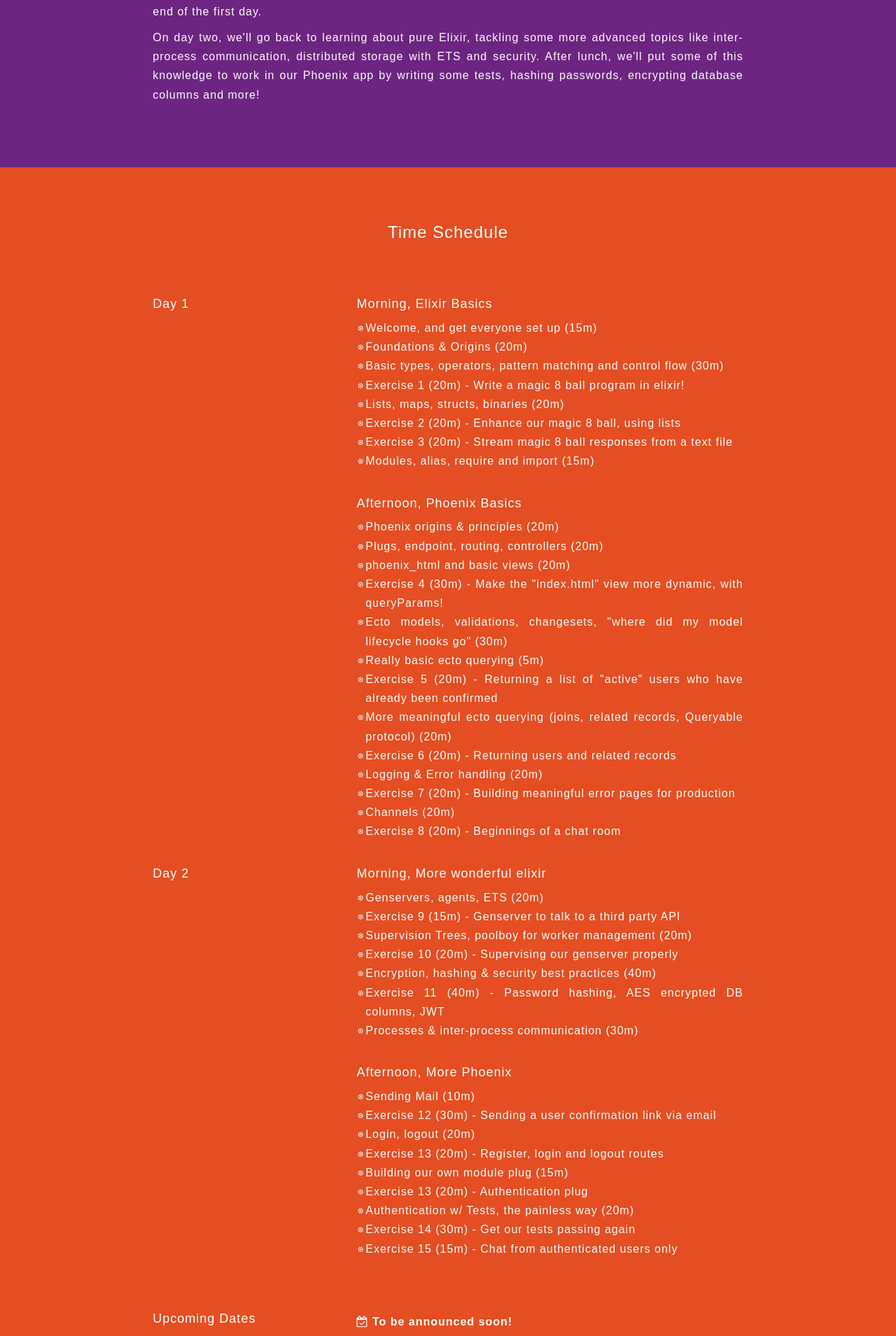
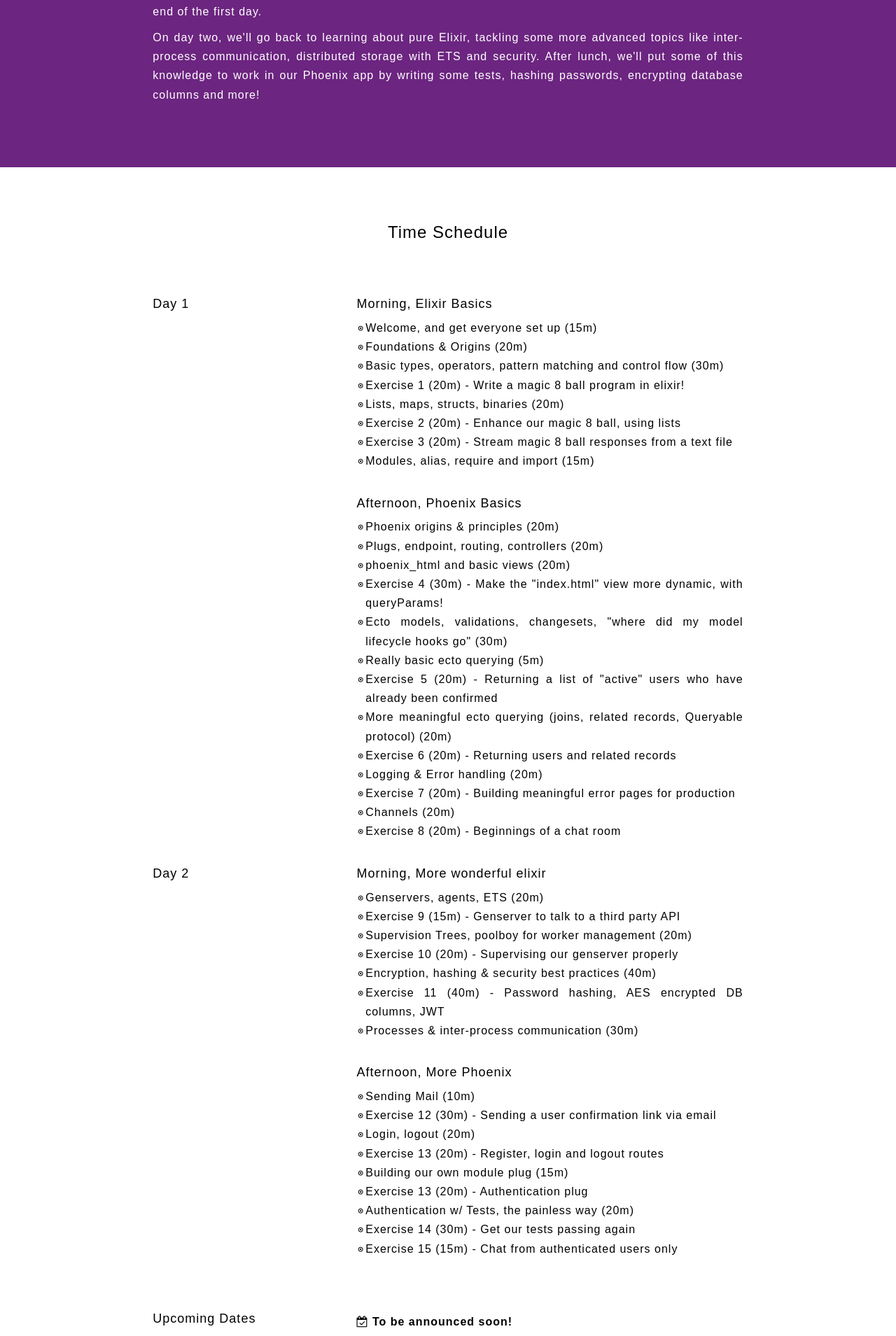
Before and after one commit to mainmatter/elixir-phoenix-workshops, a Jekyll site: the page built from index.html, in a window 1280 px wide. Shown: the part 1382-3291 px from the top of the page at 70% size. Built offline with Jekyll 4.4.1, drawn with Linux system fonts in a browser that asks for light colours; nearby versions of some CDN libraries.

Commit message:
Change color scheme

```diff
--- a/css/main.scss
+++ b/css/main.scss
@@ -194,14 +194,10 @@
 }
 
 .schedule {
-  background-color: #e54e22;
-
-  &.alternate {
-    background-color: #fff;
-  }
+  background-color: #fff;
 
   h3, h5, p {
-    color: #fff;
+    color: #000;
   }
 
   h3 {
@@ -210,7 +206,7 @@
 
   a.register {
     background-color: #e54e22;
-    color: #fff;
+    color: #000;
   }
 }
 
@@ -222,11 +218,11 @@
     h5, h6 {
       font-size: 18px;
       margin-top: 0;
-      color: #fff;
+      color: #000;
     }
 
     ul {
-      color: #fff;
+      color: #000;
       margin: 0;
       padding: 0;
       list-style-type: none;
@@ -276,12 +272,20 @@
 }
 
 .instructors {
-  background-color: #fff;
+  background-color: #e54e22;
 
   h3 {
-    color: #000;
+    color: #fff;
     margin-bottom: 60px;
     text-align: center;
+  }
+
+  p, a {
+    color: #fff;
+  }
+
+  a {
+    text-decoration: underline;
   }
 
   .profile-link {
@@ -345,13 +349,13 @@
 }
 
 .footer {
-  background-color: #6c2580;
+  background-color: #fff;
   padding: 10px 0;
   font-size: 12px;
   color: #fff;
 
   a {
-    color: #fff;
+    color: #000;
     &:hover {
       text-decoration: none;
     }
```
